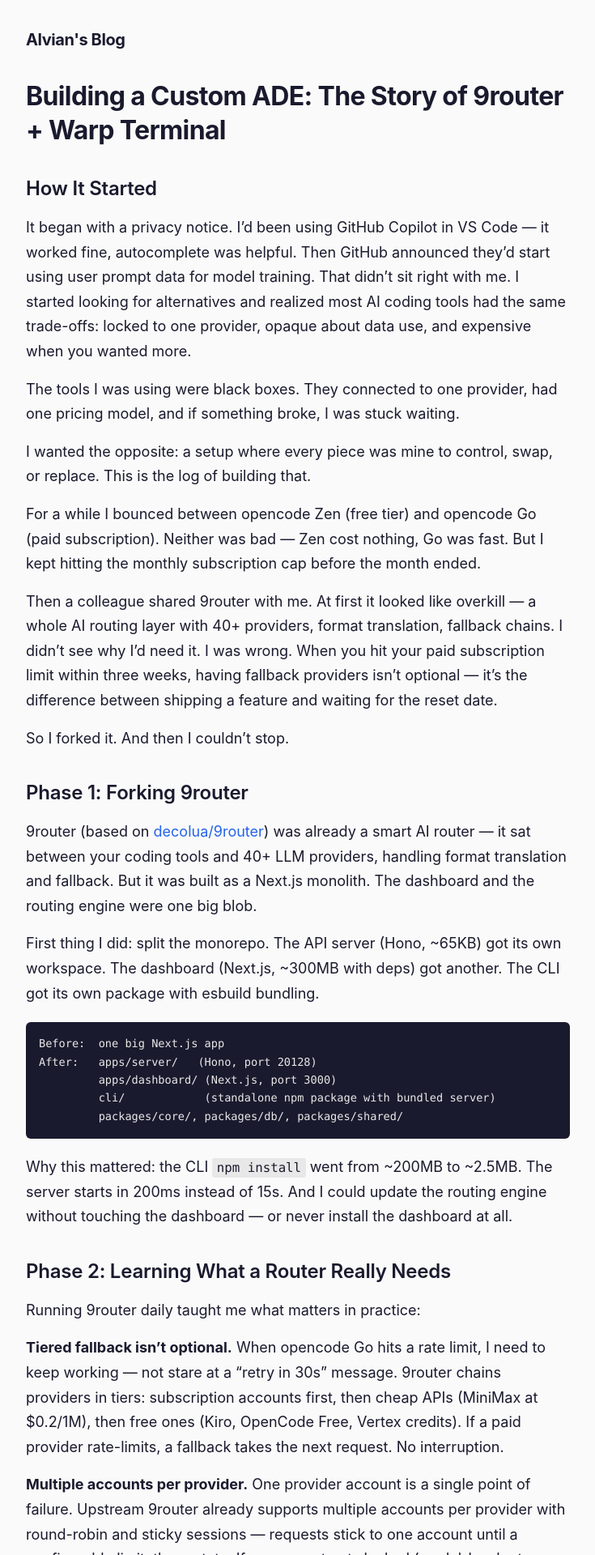
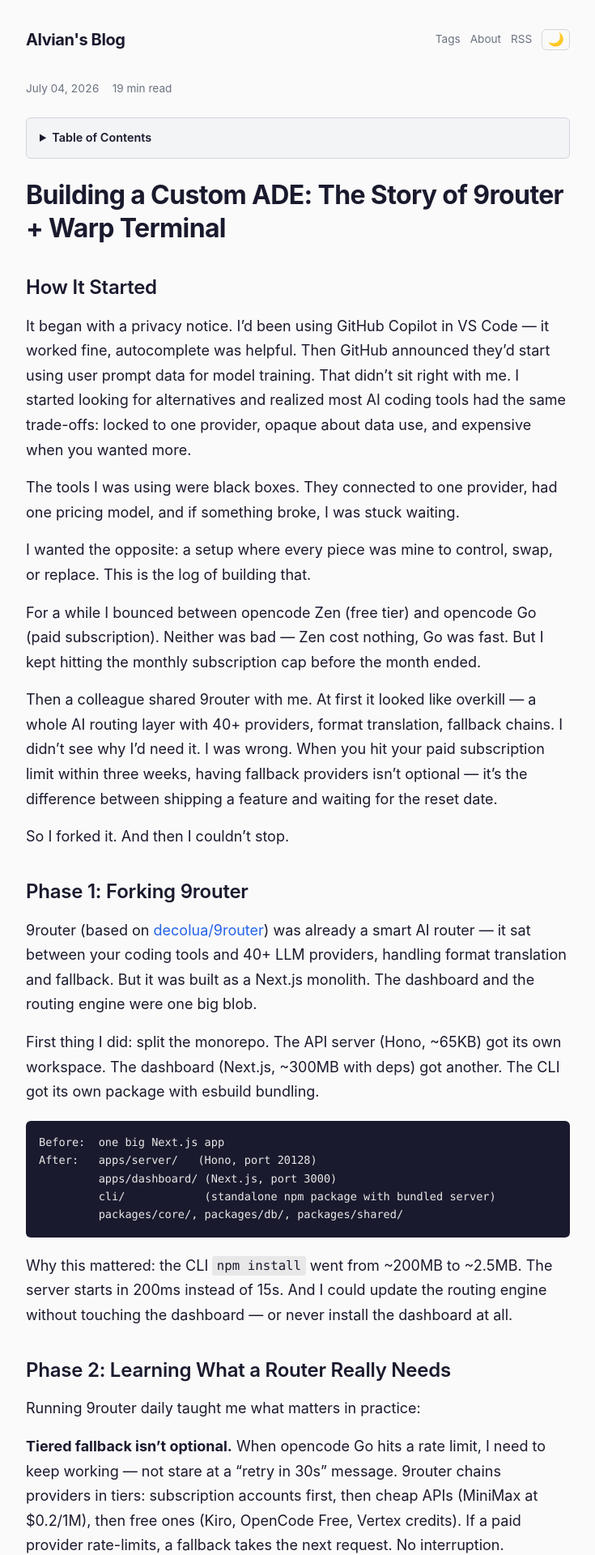
Before and after one commit to vianhanif/vianhanif.github.io, a Jekyll site: the page built from custom-ade-warp-9router.md, in a window 1280 px wide. Shown: the top 1920 px of the page at 81% size, without its empty margins (272-1007 px from the left). Built offline with Jekyll 4.4.1, drawn with Linux system fonts in a browser that asks for light colours.

Commit message:
Add: dark mode, TOC, reading time, progress bar, tags, about, sitemap, seo

```diff
--- a/_config.yml
+++ b/_config.yml
@@ -14,6 +14,19 @@
   - README.md
   - .gitignore
 
+plugins:
+  - jekyll-seo-tag
+  - jekyll-sitemap
+  - jekyll-feed
+
+author: Alvian
+
+highlighter: rouge
+kramdown:
+  syntax_highlighter_opts:
+    block:
+      line_numbers: false
+
 defaults:
   - scope:
       path: ""
--- a/_layouts/default.html
+++ b/_layouts/default.html
@@ -3,19 +3,40 @@
 <head>
   <meta charset="UTF-8">
   <meta name="viewport" content="width=device-width, initial-scale=1.0">
-  <title>{% if page.title != "Home" %}{{ page.title }} — {% endif %}{{ site.title }}</title>
+  {% seo %}
   <link rel="stylesheet" href="{{ '/assets/css/style.css' | relative_url }}">
   <link rel="alternate" type="application/rss+xml" title="{{ site.title }}" href="{{ '/feed.xml' | relative_url }}">
 </head>
 <body>
+  <div class="progress-bar" id="progressBar"></div>
   <header class="site-header">
-    <a class="site-title" href="{{ '/' | relative_url }}">{{ site.title }}</a>
+    <div class="header-left">
+      <a class="site-title" href="{{ '/' | relative_url }}">{{ site.title }}</a>
+    </div>
+    <nav class="header-right">
+      <a href="{{ '/tags/' | relative_url }}" class="header-link">Tags</a>
+      <a href="{{ '/about/' | relative_url }}" class="header-link">About</a>
+      <a href="{{ '/feed.xml' | relative_url }}" class="header-link" title="RSS Feed">RSS</a>
+      <button class="theme-toggle" id="themeToggle" aria-label="Toggle dark mode">🌙</button>
+    </nav>
   </header>
   <main>
+    {% if page.date %}
+    <div class="post-meta">
+      <time datetime="{{ page.date | date_to_xmlschema }}">{{ page.date | date: "%B %d, %Y" }}</time>
+      {% assign words = content | number_of_words | default: 0 %}
+      {% assign minutes = words | divided_by: 200 | at_least: 1 %}
+      <span class="reading-time">{{ minutes }} min read</span>
+    </div>
+    {% endif %}
+    <details id="toc" class="toc">
+      <summary>Table of Contents</summary>
+    </details>
     {{ content }}
   </main>
   <footer class="site-footer">
     <p>&copy; {{ site.time | date: '%Y' }} {{ site.title }}. Written with curiosity in Jakarta.</p>
   </footer>
+  <script src="{{ '/assets/js/main.js' | relative_url }}"></script>
 </body>
 </html>
--- a/assets/css/style.css
+++ b/assets/css/style.css
@@ -1,38 +1,153 @@
+:root {
+  --bg: #fafafa;
+  --text: #1a1a2e;
+  --text-secondary: #6b7280;
+  --link: #2563eb;
+  --border: #d1d5db;
+  --code-bg: #e8e8e8;
+  --pre-bg: #1a1a2e;
+  --pre-text: #e8e8e8;
+  --header-bg: #f3f4f6;
+  --row-alt: #f9fafb;
+  --footer: #9ca3af;
+  --hr: #e5e7eb;
+  --card-bg: #fff;
+  --toc-bg: #f3f4f6;
+  --progress: #2563eb;
+  --theme-btn: #1a1a2e;
+}
+
+[data-theme="dark"] {
+  --bg: #0f172a;
+  --text: #e2e8f0;
+  --text-secondary: #94a3b8;
+  --link: #60a5fa;
+  --border: #334155;
+  --code-bg: #1e293b;
+  --pre-bg: #020617;
+  --pre-text: #e2e8f0;
+  --header-bg: #1e293b;
+  --row-alt: #1e293b;
+  --footer: #64748b;
+  --hr: #334155;
+  --card-bg: #1e293b;
+  --toc-bg: #1e293b;
+  --progress: #60a5fa;
+  --theme-btn: #e2e8f0;
+}
+
 *, *::before, *::after { box-sizing: border-box; margin: 0; padding: 0; }
 
 body {
   font-family: -apple-system, BlinkMacSystemFont, "Segoe UI", Roboto, Helvetica, Arial, sans-serif;
   font-size: 18px;
   line-height: 1.7;
-  color: #1a1a2e;
-  background: #fafafa;
+  color: var(--text);
+  background: var(--bg);
   max-width: 720px;
   margin: 0 auto;
   padding: 1.5rem;
+  transition: background 0.2s, color 0.2s;
 }
 
 /* Header */
 .site-header {
+  display: flex;
+  align-items: center;
+  justify-content: space-between;
   padding: 0.5rem 0 2rem;
+  gap: 1rem;
+}
+.header-left { flex-shrink: 0; }
+.header-right {
+  display: flex;
+  align-items: center;
+  gap: 0.75rem;
 }
 .site-title {
   font-size: 1.25rem;
   font-weight: 700;
-  color: #1a1a2e;
+  color: var(--text);
   text-decoration: none;
   letter-spacing: -0.02em;
+  white-space: nowrap;
 }
 .site-title:hover { opacity: 0.7; }
 
+.header-link {
+  font-size: 0.85rem;
+  color: var(--text-secondary);
+  text-decoration: none;
+}
+.header-link:hover {
+  color: var(--link);
+  text-decoration: underline;
+}
+
+/* Theme toggle */
+.theme-toggle {
+  background: none;
+  border: 1px solid var(--border);
+  border-radius: 6px;
+  padding: 0.25rem 0.4rem;
+  cursor: pointer;
+  font-size: 1rem;
+  line-height: 1;
+  color: var(--theme-btn);
+}
+.theme-toggle:hover { opacity: 0.7; }
+
+/* Reading progress bar */
+.progress-bar {
+  position: fixed;
+  top: 0;
+  left: 0;
+  height: 3px;
+  background: var(--progress);
+  width: 0%;
+  z-index: 100;
+  transition: width 0.1s linear;
+}
+
 /* Main content */
 main { min-height: 60vh; }
+
+/* Post meta (date + reading time) */
+.post-meta {
+  display: flex;
+  gap: 1rem;
+  font-size: 0.85rem;
+  color: var(--text-secondary);
+  margin-bottom: 1.5rem;
+}
+.post-meta time { font-variant-numeric: tabular-nums; }
+
+/* Table of Contents */
+.toc {
+  background: var(--toc-bg);
+  border: 1px solid var(--border);
+  border-radius: 6px;
+  padding: 0.75rem 1rem;
+  margin-bottom: 1.5rem;
+  font-size: 0.9rem;
+  transition: background 0.2s;
+}
+.toc summary {
+  cursor: pointer;
+  font-weight: 600;
+  user-select: none;
+}
+.toc ul { list-style: none; padding: 0.5rem 0 0 0; margin: 0; }
+.toc li { margin: 0.25rem 0; }
+.toc a { color: var(--link); text-decoration: none; }
+.toc a:hover { text-decoration: underline; }
 
 /* Typography */
 h1 { font-size: 2rem; font-weight: 700; letter-spacing: -0.02em; line-height: 1.3; margin: 0 0 1.5rem; }
 h2 { font-size: 1.5rem; font-weight: 600; margin: 2rem 0 0.75rem; letter-spacing: -0.01em; }
 h3 { font-size: 1.2rem; font-weight: 600; margin: 1.5rem 0 0.5rem; }
 p, li { margin-bottom: 1rem; }
-a { color: #2563eb; text-decoration: none; }
+a { color: var(--link); text-decoration: none; }
 a:hover { text-decoration: underline; }
 
 /* Lists */
@@ -43,13 +158,14 @@
 code {
   font-family: "SF Mono", SFMono-Regular, Consolas, "Liberation Mono", Menlo, monospace;
   font-size: 0.875em;
-  background: #e8e8e8;
+  background: var(--code-bg);
   padding: 0.15em 0.35em;
   border-radius: 3px;
+  transition: background 0.2s;
 }
 pre {
-  background: #1a1a2e;
-  color: #e8e8e8;
+  background: var(--pre-bg);
+  color: var(--pre-text);
   padding: 1rem;
   border-radius: 6px;
   overflow-x: auto;
@@ -66,10 +182,10 @@
 
 /* Blockquotes */
 blockquote {
-  border-left: 3px solid #d1d5db;
+  border-left: 3px solid var(--border);
   padding-left: 1rem;
   margin: 1.25rem 0;
-  color: #6b7280;
+  color: var(--text-secondary);
 }
 
 /* Tables */
@@ -80,15 +196,15 @@
   font-size: 0.9rem;
 }
 th, td {
-  border: 1px solid #d1d5db;
+  border: 1px solid var(--border);
   padding: 0.5rem 0.75rem;
   text-align: left;
 }
-th { background: #f3f4f6; font-weight: 600; }
-tr:nth-child(even) td { background: #f9fafb; }
+th { background: var(--header-bg); font-weight: 600; }
+tr:nth-child(even) td { background: var(--row-alt); }
 
 /* Horizontal rule */
-hr { border: none; border-top: 1px solid #e5e7eb; margin: 2rem 0; }
+hr { border: none; border-top: 1px solid var(--hr); margin: 2rem 0; }
 
 /* Images */
 img { max-width: 100%; height: auto; border-radius: 4px; }
@@ -97,21 +213,21 @@
 .site-footer {
   margin-top: 3rem;
   padding-top: 1.5rem;
-  border-top: 1px solid #e5e7eb;
+  border-top: 1px solid var(--border);
   font-size: 0.85rem;
-  color: #9ca3af;
+  color: var(--footer);
 }
 
 /* Post list on homepage */
 .post-list { list-style: none; padding: 0; }
 .post-list li {
   padding: 0.75rem 0;
-  border-bottom: 1px solid #f3f4f6;
+  border-bottom: 1px solid var(--hr);
 }
 .post-list a { font-weight: 500; }
 .post-date {
   font-size: 0.85rem;
-  color: #9ca3af;
+  color: var(--footer);
   margin-left: 0.5rem;
 }
 
@@ -119,4 +235,5 @@
 @media (max-width: 600px) {
   body { font-size: 16px; padding: 1rem; }
   h1 { font-size: 1.6rem; }
+  .header-link { font-size: 0.8rem; }
 }
--- /dev/null
+++ b/assets/js/main.js
@@ -0,0 +1,58 @@
+(function () {
+  'use strict';
+
+  // --- Dark mode ---
+  const themeToggle = document.getElementById('themeToggle');
+  const saved = localStorage.getItem('theme') || 'light';
+  document.documentElement.setAttribute('data-theme', saved);
+  if (themeToggle) {
+    themeToggle.textContent = saved === 'dark' ? '☀️' : '🌙';
+    themeToggle.addEventListener('click', function () {
+      const cur = document.documentElement.getAttribute('data-theme');
+      const next = cur === 'dark' ? 'light' : 'dark';
+      document.documentElement.setAttribute('data-theme', next);
+      localStorage.setItem('theme', next);
+      themeToggle.textContent = next === 'dark' ? '☀️' : '🌙';
+    });
+  }
+
+  // --- Reading progress bar ---
+  var progressBar = document.getElementById('progressBar');
+  if (progressBar) {
+    window.addEventListener('scroll', function () {
+      var scrollTop = window.scrollY;
+      var docHeight = document.documentElement.scrollHeight - window.innerHeight;
+      if (docHeight > 0) {
+        progressBar.style.width = (scrollTop / docHeight) * 100 + '%';
+      }
+    });
+  }
+
+  // --- Table of Contents ---
+  var toc = document.getElementById('toc');
+  if (toc) {
+    var main = document.querySelector('main');
+    var headings = main ? main.querySelectorAll('h2, h3') : [];
+    if (headings.length < 3) {
+      toc.style.display = 'none';
+    } else {
+      var list = document.createElement('ul');
+      for (var i = 0; i < headings.length; i++) {
+        var h = headings[i];
+        var id = h.id || h.textContent.toLowerCase().replace(/\s+/g, '-').replace(/[^\w-]/g, '');
+        h.id = id;
+        var li = document.createElement('li');
+        var a = document.createElement('a');
+        a.href = '#' + id;
+        a.textContent = h.textContent;
+        if (h.tagName === 'H3') {
+          li.style.paddingLeft = '1.25rem';
+          li.style.fontSize = '0.9em';
+        }
+        li.appendChild(a);
+        list.appendChild(li);
+      }
+      toc.appendChild(list);
+    }
+  }
+})();
```
Also changed, not shown: about.md (added, +12 -0 lines), custom-ade-warp-9router.md (+1 -0 lines), tags.md (added, +26 -0 lines).
